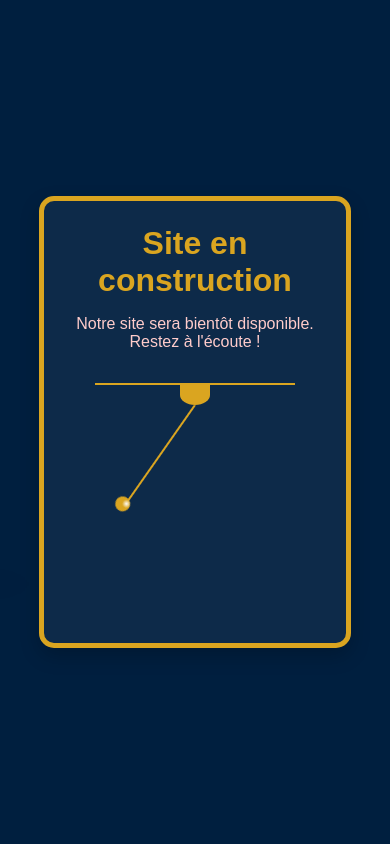
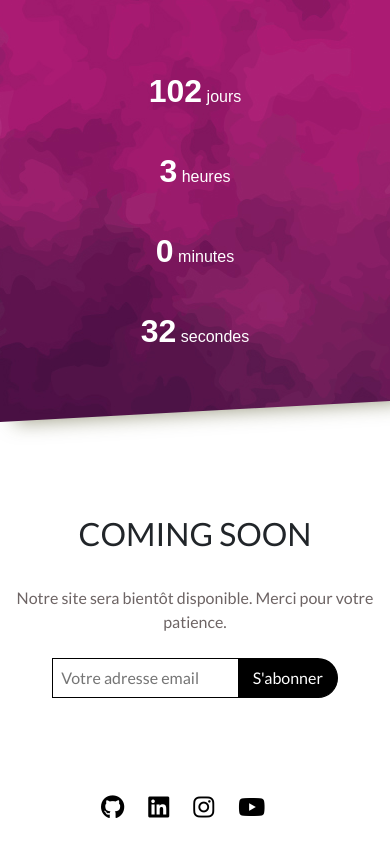
Before and after one commit to LaurentArcos/coming-soon, a plain HTML site: page index.html in a window 390 px wide. Drawn offline with nearby package versions, Linux system fonts and the light colour scheme; a web font is replaced by a local one.

Commit message:
nouveau comingsoon

```diff
--- a/index.html
+++ b/index.html
@@ -1,26 +1,56 @@
-<!DOCTYPE html>
+<!doctype html>
 <html lang="fr">
+
 <head>
-    <meta charset="UTF-8">
-    <meta name="viewport" content="width=device-width, initial-scale=1.0">
-    <meta http-equiv="X-UA-Compatible" content="ie=edge">
-    <title>laurentarcos.fr</title>
-    <link rel="stylesheet" href="styles.css">
+    <meta charset="UTF-8" />
+    <meta name="description" content="Site en construction - laurentarcos.fr">
+    <meta name="author" content="Laurent Arcos">
+    <meta name="viewport" content="width=device-width,initial-scale=1" />
+    <meta http-equiv="X-UA-Compatible" content="ie=edge" />
+    <link rel="stylesheet" href="https://stackpath.bootstrapcdn.com/bootstrap/4.1.3/css/bootstrap.min.css"
+        integrity="sha384-MCw98/SFnGE8fJT3GXwEOngsV7Zt27NXFoaoApmYm81iuXoPkFOJwJ8ERdknLPMO" crossorigin="anonymous">
+    <link href="https://fonts.googleapis.com/css2?family=Lato&display=swap" rel="stylesheet">
+    <link href="https://fonts.googleapis.com/css2?family=Muli:wght@300;700&display=swap" rel="stylesheet">
+    <link rel="stylesheet" href="https://fonts.googleapis.com/css?family=Roboto&display=swap">
+    <script src="https://kit.fontawesome.com/3c09bcb51a.js"></script>
+    <title>laurentarcos.fr - Coming Soon</title>
+    <link href="styles/styles.css" rel="stylesheet">
 </head>
+
 <body>
     <div class="container">
-        <div class="content">
-            <h1>Site en construction</h1>
-            <p>Notre site sera bientôt disponible. Restez à l'écoute !</p>
-            <div class="base">
-                <div class="holder"></div>
-                <div class="thread">
-                    <div class="knob"></div>
-                    <div class="pendulum"></div>
+        <div class="row">
+            <!-- Left Side with Timer -->
+            <div class="left-wrap col-12 col-md-5">
+                <div class="left">
+                    <p><span class="days"></span><span class="small"> jours</span></p>
+                    <p><span class="hours"></span><span class="small"> heures</span></p>
+                    <p><span class="minutes"></span><span class="small"> minutes</span></p>
+                    <p><span class="seconds"></span><span class="small"> secondes</span></p>
                 </div>
-                <div class="shadow"></div>
+            </div>
+
+            <!-- Right Side with Information -->
+            <div class="col-12 col-md-7 right">
+                <div class="mainInfo">
+                    <h1>COMING SOON</h1>
+                    <p class="slogan">Notre site sera bientôt disponible. Merci pour votre patience.</p>
+                    <form class="form-subscribe" action="#">
+                        <input type="email" class="form" placeholder="Votre adresse email" required>
+                        <button type="submit">S'abonner</button>
+                    </form>
+                </div>
+                <ul class="icon-list">
+                    <li class="icon"><a class="github" href="https://github.com/LaurentArcos" target="_blank"></a></li>
+                    <li class="icon"><a class="linkedin" href="https://www.linkedin.com/in/laurentarcos/" target="_blank"></a></li>
+                    <li class="icon"><a class="instagram" href="https://www.instagram.com/laurent_arcos/" target="_blank"></a></li>
+                    <li class="icon"><a class="youtube" href="https://www.youtube.com/watch?v=dQw4w9WgXcQ" target="_blank"></a></li>
+
+                </ul>
             </div>
         </div>
     </div>
+    <script type="text/javascript" src="scripts/bundle.js"></script>
 </body>
+
 </html>
--- /dev/null
+++ b/scripts/bundle.js
@@ -0,0 +1,35 @@
+document.addEventListener('DOMContentLoaded', function() {
+  // Set the date we're counting down to (for example, 1st January 2025)
+  var countDownDate = new Date("Dec 25, 2024 00:00:00").getTime();
+
+  // Update the count down every 1 second
+  var countdownFunction = setInterval(function() {
+    // Get today's date and time
+    var now = new Date().getTime();
+
+    // Find the distance between now and the count down date
+    var distance = countDownDate - now;
+
+    // Time calculations for days, hours, minutes and seconds
+    var days = Math.floor(distance / (1000 * 60 * 60 * 24));
+    var hours = Math.floor((distance % (1000 * 60 * 60 * 24)) / (1000 * 60 * 60));
+    var minutes = Math.floor((distance % (1000 * 60 * 60)) / (1000 * 60));
+    var seconds = Math.floor((distance % (1000 * 60)) / 1000);
+
+    // Display the result in the respective HTML elements
+    document.querySelector('.days').innerHTML = days;
+    document.querySelector('.hours').innerHTML = hours;
+    document.querySelector('.minutes').innerHTML = minutes;
+    document.querySelector('.seconds').innerHTML = seconds;
+
+    // If the countdown is over, display a message
+    if (distance < 0) {
+      clearInterval(countdownFunction);
+      document.querySelector('.days').innerHTML = "0";
+      document.querySelector('.hours').innerHTML = "0";
+      document.querySelector('.minutes').innerHTML = "0";
+      document.querySelector('.seconds').innerHTML = "0";
+      document.querySelector('.slogan').innerHTML = "Le site est maintenant en ligne !";
+    }
+  }, 1000);
+});
--- a/styles.css
+++ /dev/null
@@ -1,160 +0,0 @@
-* {
-  margin: 0;
-  padding: 0;
-  box-sizing: border-box;
-}
-
-body {
-  font-family: 'Arial', sans-serif;
-  background-color: #001f3f; /* Bleu marine */
-  height: 100vh;
-  display: flex;
-  justify-content: center;
-  align-items: center;
-  color: white;
-}
-
-.container {
-  text-align: center;
-}
-
-.content {
-  background-color: rgba(255, 255, 255, 0.05); /* Très léger fond blanc pour un effet élégant */
-  padding: 2rem;
-  border-radius: 20px;
-  border: 5px solid goldenrod;
-  box-shadow: 0 8px 20px rgba(0, 0, 0, 0.2);
-}
-
-h1 {
-  font-size: 3rem;
-  margin-bottom: 1rem;
-  color: goldenrod; /* Titre en goldenrod */
-}
-
-p {
-  font-size: 1.5rem;
-  margin-bottom: 2rem;
-  color: #ffcccb; /* Rose bonbon subtil pour le texte */
-}
-
-/* Pendulum CSS */
-.base {
-  width: 500px;
-  border-top: 5px solid goldenrod; /* Bordure élégante en or */
-  margin: auto;
-  text-align: center;
-  position: relative;
-  padding: 0 0 30px;
-}
-
-.holder {
-  width: 30px;
-  height: 20px;
-  background: goldenrod;
-  margin: auto;
-  border-radius: 0 0 50% 50%;
-}
-
-.thread {
-  display: inline-block;
-  width: 2px;
-  height: 200px;
-  background: goldenrod;
-  border-radius: 5px;
-  position: relative;
-  transform-origin: 50% 0;
-  animation: moveIt 2.5s ease-in-out infinite;
-}
-
-.pendulum {
-  width: 20px;
-  height: 20px;
-  background: radial-gradient(circle at 70% 35%, white, goldenrod 30%, goldenrod 50%);
-  border-radius: 50%;
-  position: absolute;
-  bottom: -10px;
-  left: -9px;
-  transition: transform 0.3s ease;
-}
-
-.pendulum:hover::before {
-  content: "Hello World";
-  position: absolute;
-  bottom: -50px;
-  left: -45px;
-  font-size: 16px;
-  color: white;
-  background-color: rgba(0, 0, 0, 0.7);
-  padding: 5px;
-  border-radius: 5px;
-  white-space: nowrap;
-}
-
-.shadow {
-  width: 30px;
-  height: 15px;
-  background: rgba(0, 0, 0, 0.2);
-  border-radius: 50%;
-  margin: 50px auto 0;
-  animation: moveShade 1.25s ease-in-out alternate infinite;
-}
-
-@keyframes moveIt {
-  0%, 100% {
-    transform: rotate(35deg);
-  }
-  50% {
-    transform: rotate(-35deg);
-  }
-}
-
-@keyframes moveShade {
-  0% {
-    transform: translateX(-220px) scale(1.4, .5);
-    filter: blur(20px);
-  }
-  50% {
-    filter: blur(3px);
-  }
-  100% {
-    transform: translateX(220px) scale(1.4, .5);
-    filter: blur(20px);
-  }
-}
-
-@media (max-width: 768px) {
-  .content {
-    padding: 1.5rem;
-    border-radius: 15px;
-    max-width: 80%;
-    margin: auto;
-  }
-
-  h1 {
-    font-size: 2rem;
-  }
-
-  p {
-    font-size: 1rem;
-  }
-
-  .base {
-    max-width: 200px;
-    border-top: 2px solid goldenrod;
-  }
-
-  .thread {
-    height: 120px;
-  }
-
-  .pendulum {
-    width: 15px;
-    height: 15px;
-  }
-
-  .shadow {
-    width: 20px;
-    height: 10px;
-  }
-}
--- /dev/null
+++ b/styles/styles.css
@@ -0,0 +1,284 @@
+/*------------------------------------------------------------------
+Project:  ComingSoon template
+Version:  1.0
+Last change:  2.07.2020
+Assigned to:  Pawel Zuchowski
+Primary use:  Free to use under Creative Commons
+-------------------------------------------------------------------*/
+body,
+body * {
+  -webkit-box-sizing: border-box;
+  box-sizing: border-box;
+}
+
+body,
+.container,
+.row {
+  margin: 0;
+  padding: 0;
+  width: 100vw;
+}
+
+p:not(.slogan),
+.left,
+.icon,
+.icon-list,
+h1,
+.right,
+.mainInfo {
+  width: auto;
+}
+
+.container .row .left-wrap {
+  padding-right: 0;
+  padding-left: 0;
+  -webkit-filter: drop-shadow(15px 0px 10px rgba(50, 50, 0, 0.5));
+  filter: drop-shadow(15px 0px 10px rgba(50, 50, 0, 0.5));
+}
+
+.container .row .left-wrap .left {
+  background-image: url(../img/sky.jpg);
+  background-repeat: no-repeat;
+  background-position: 50% 100%;
+  height: 100vh;
+  -webkit-box-align: center;
+  -ms-flex-align: center;
+  align-items: center;
+  -webkit-clip-path: polygon(0 0, 100% 0%, 75% 100%, 0% 100%);
+  clip-path: polygon(0 0, 100% 0%, 75% 100%, 0% 100%);
+}
+
+@media screen and (max-width: 576px) {
+  .container .row .left-wrap .left {
+    -webkit-clip-path: polygon(0 0, 100% 0, 100% 95%, 0% 100%);
+    clip-path: polygon(0 0, 100% 0, 100% 95%, 0% 100%);
+    height: 50vh;
+    -webkit-box-orient: vertical;
+    -webkit-box-direction: normal;
+    -ms-flex-flow: column wrap;
+    flex-flow: column wrap;
+  }
+}
+
+.container .row .left-wrap .left p {
+  font-family: "Muli", sans-serif;
+  font-size: 3.5em;
+  margin-right: 2em;
+  font-weight: bold;
+  color: white;
+}
+
+@media screen and (max-width: 576px) {
+  .container .row .left-wrap .left p {
+    font-size: 2em;
+    margin: 0.5em 0 0.5em 0;
+    -ms-flex-preferred-size: 10%;
+    flex-basis: 10%;
+  }
+}
+
+@media screen and (min-width: 576px) and (max-width: 768px) {
+  .container .row .left-wrap .left p {
+    font-size: 2.4em;
+  }
+}
+
+.container .row .left-wrap .left p .small {
+  vertical-align: center;
+  font-size: 0.5em;
+}
+
+.container .right {
+  -webkit-box-align: start;
+  -ms-flex-align: start;
+  align-items: flex-start;
+}
+
+@media screen and (max-width: 576px) {
+  .container .right {
+    height: 50vh;
+    -webkit-box-align: center;
+    -ms-flex-align: center;
+    align-items: center;
+  }
+}
+
+.container .right .mainInfo {
+  -webkit-box-flex: 1;
+  -ms-flex: 1;
+  flex: 1;
+}
+
+@media screen and (max-width: 576px) {
+  .container .right .mainInfo {
+    text-align: center;
+  }
+}
+
+.container .right .mainInfo h1 {
+  font-size: 2em;
+  margin-left: 1em;
+}
+
+@media screen and (max-width: 576px) {
+  .container .right .mainInfo h1 {
+    margin-left: 0;
+  }
+}
+
+.container .right .mainInfo .slogan {
+  width: 50vw;
+  margin-top: 1.5em;
+  color: #6d6464;
+}
+
+@media screen and (max-width: 576px) {
+  .container .right .mainInfo .slogan {
+    width: auto;
+  }
+}
+
+.container .right .mainInfo .form-subscribe {
+  margin-top: 0.5em;
+}
+
+@media screen and (max-width: 576px) {
+  .container .right .mainInfo .form-subscribe {
+    margin-left: 0;
+  }
+}
+
+.container .right .mainInfo .form-subscribe .form {
+  height: 40px;
+  padding: 0;
+  margin-right: -6px;
+  border: 1px solid black;
+  border-right: none;
+  padding-left: 0.5em;
+}
+
+.container .right .mainInfo .form-subscribe button {
+  width: 120px;
+  height: 40px;
+  border: 1px solid black;
+  border-top: 2px solid black;
+  border-radius: 0 25px 25px 0;
+  padding: 0;
+  color: white;
+  background-color: black;
+}
+
+@media screen and (max-width: 576px) {
+  .container .right .mainInfo .form-subscribe button {
+    width: 100px;
+  }
+}
+
+.container .right .mainInfo .form-subscribe button:hover {
+  cursor: pointer;
+}
+
+.container .right .icon-list {
+  list-style: none;
+  display: -webkit-box;
+  display: -ms-flexbox;
+  display: flex;
+  -webkit-box-pack: center;
+  -ms-flex-pack: center;
+  justify-content: center;
+  -webkit-transform: translateY(-3em);
+  transform: translateY(-3em);
+}
+
+@media screen and (max-width: 576px) {
+  .container .right .icon-list {
+    -webkit-transform: translateY(-0.1em);
+    transform: translateY(-0.1em);
+    padding-left: 0;
+  }
+}
+
+.container .right .icon-list .icon {
+  margin-right: 1em;
+  font-size: 1.5em;
+}
+
+.container .right .icon-list .icon a {
+  color: black;
+  text-decoration: none;
+}
+
+.right,
+.mainInfo,
+.left {
+  display: -webkit-box;
+  display: -ms-flexbox;
+  display: flex;
+  -webkit-box-orient: vertical;
+  -webkit-box-direction: normal;
+  -ms-flex-direction: column;
+  flex-direction: column;
+  -webkit-box-pack: center;
+  -ms-flex-pack: center;
+  justify-content: center;
+}
+
+h1,
+.slogan,
+button,
+.form {
+  font-family: "Lato", sans-serif;
+}
+
+.slogan,
+.form-subscribe {
+  margin-left: 2em;
+}
+
+@media screen and (max-width: 576px) {
+
+  .slogan,
+  .form-subscribe {
+    margin-left: auto;
+  }
+}
+
+.twitter::before {
+  font-family: "Font Awesome 5 Brands";
+  content: "\f099";
+}
+
+.facebook::before {
+  font-family: "Font Awesome 5 Brands";
+  content: "\f09a";
+}
+
+.instagram::before {
+  font-family: "Font Awesome 5 Brands";
+  content: "\f16d";
+}
+
+.github::before {
+  font-family: "Font Awesome 5 Brands";
+  content: "\f09b";
+}
+
+.stackoverflow::before {
+  font-family: "Font Awesome 5 Brands";
+  content: "\f16c";
+}
+
+.youtube::before {
+  font-family: "Font Awesome 5 Brands";
+  content: "\f167";
+}
+
+.medium::before {
+  font-family: "Font Awesome 5 Brands";
+  content: "\f23a";
+}
+
+.linkedin::before {
+  font-family: "Font Awesome 5 Brands";
+  content: "\f08c";
+}
```
Also changed, not shown: img/sky.jpg (added).
